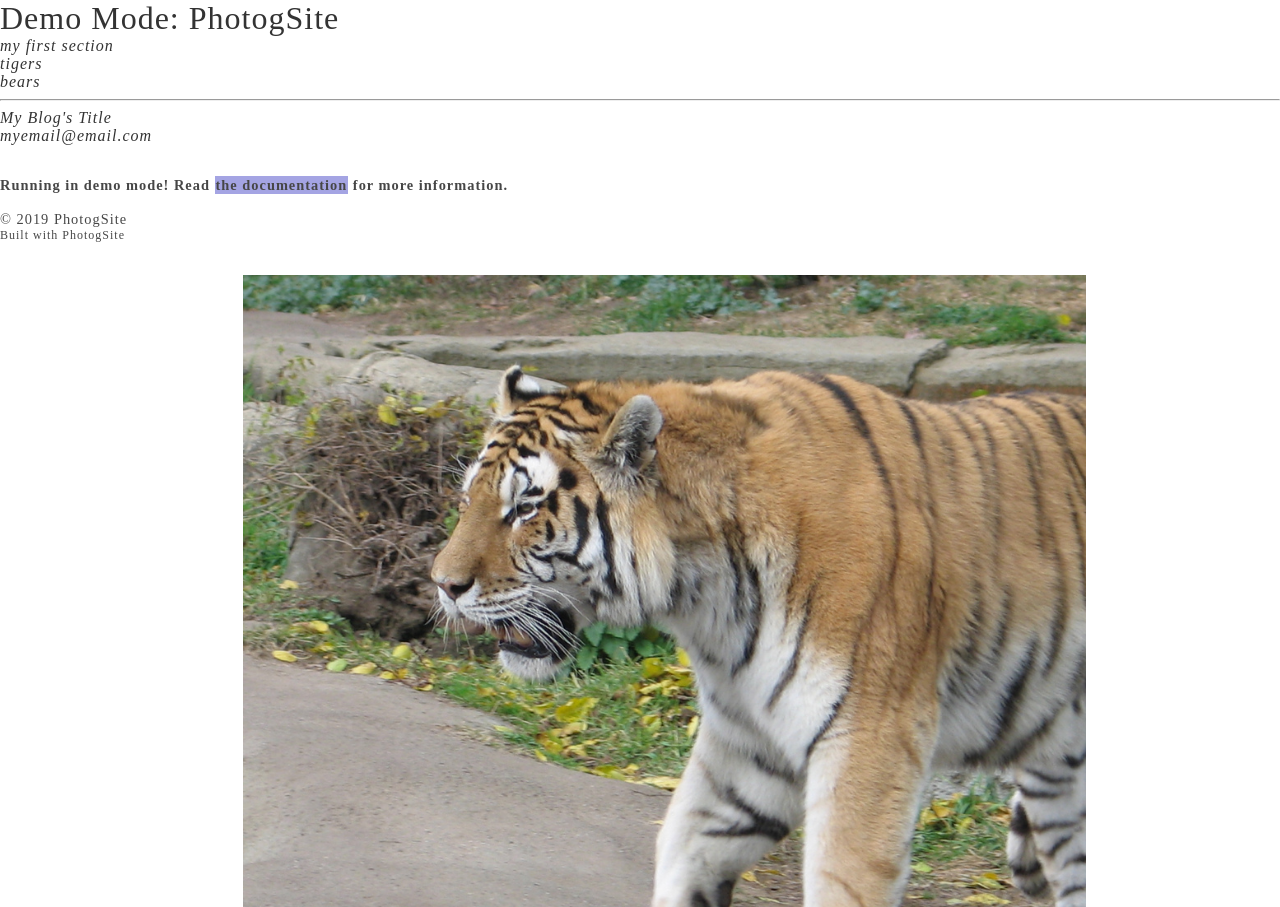
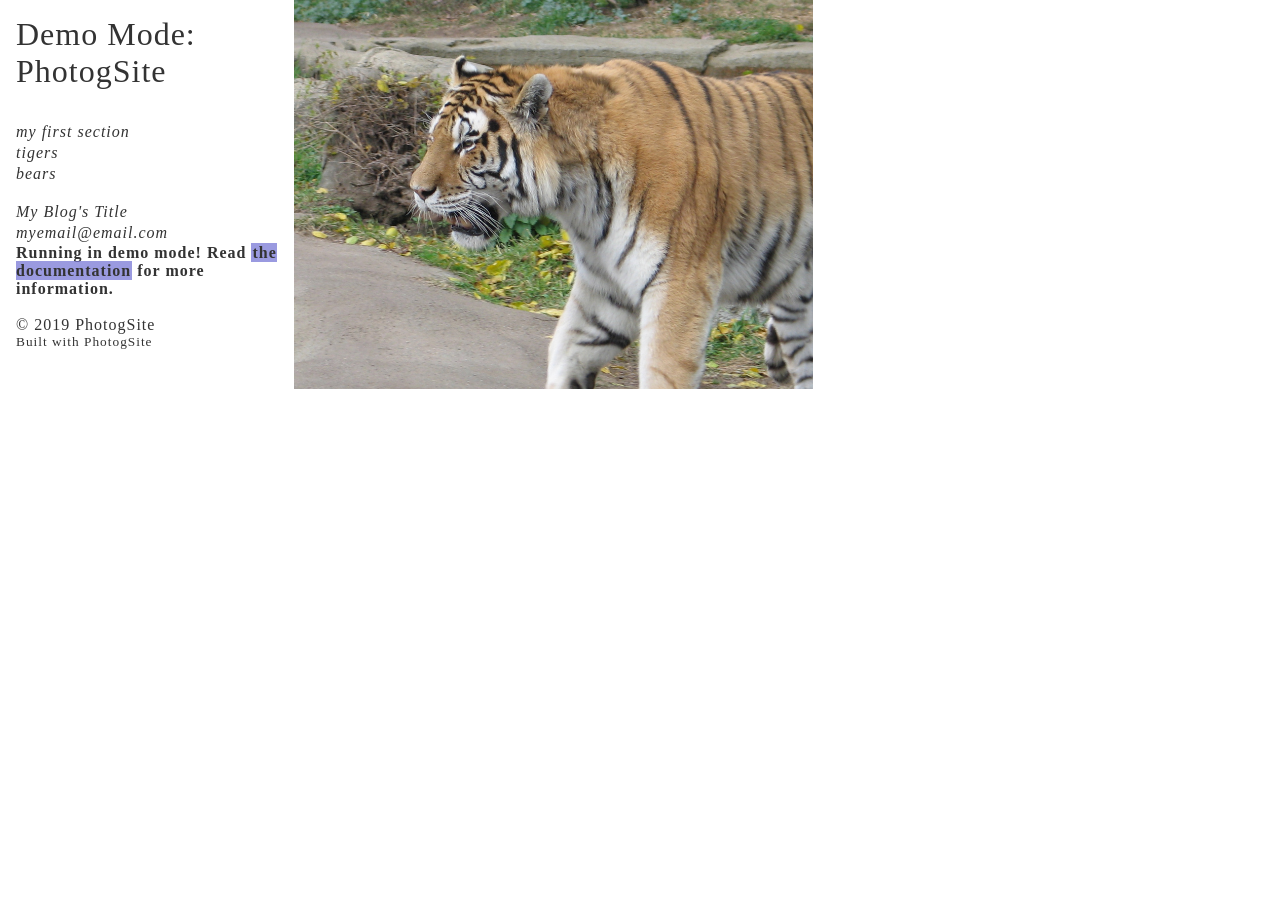
Before and after one commit to jonathanbell/photogsite, a PHP site: the page made by index.php in a window 1280 px wide. After the commit the page ends 389 px from the top, so only its background shows below. Run offline with PHP 8.4, Linux system fonts and the light colour scheme.

Commit message:
Revert file that should not have been reverted

```diff
--- a/css/main.css
+++ b/css/main.css
@@ -5,31 +5,63 @@
 :root {
   --main-bg-color: white;
   --main-font-color: #333;
-  --wide-nav-width: 27%;
-  --narrow-nav-width: 19%;
-  --extra-narrow-nav-width: 17%;
+  --wide-nav-width: 29.5%;
+  --narrow-nav-width: 23%;
+  --extra-narrow-nav-width: 15%;
 }
 
 /* =============================================================================
-  BASIC STUFF
+  RESET
 ============================================================================= */
 
-html,
-body {
-  background-color: white;
+html {
+  box-sizing: border-box;
+  /* https://developer.mozilla.org/en-US/docs/Web/CSS/text-size-adjust */
+  -moz-text-size-adjust: 100%;
+  -ms-text-size-adjust: 100%;
+  -webkit-text-size-adjust: 100%;
+  font-family: serif;
   background-color: var(--main-bg-color);
-  color: #222;
   color: var(--main-font-color);
 }
 
-/* Remove the gap between images and the bottom of their containers: h5bp.com/i/440 */
+*,
+*:before,
+*:after {
+  box-sizing: inherit;
+}
+
+body {
+  /*
+    Make text look good.
+    Note: This could be processor intensive on smaller machines.
+  */
+  -webkit-font-smoothing: antialiased;
+  -moz-osx-font-smoothing: grayscale;
+  text-rendering: optimizeLegibility;
+  margin: 0;
+}
+
+audio,
+video,
+img,
+iframe {
+  max-width: 100%;
+}
+
+/*
+  Remove the gap between images and the bottom of their containers.
+  See: h5bp.com/i/440
+*/
 img {
   vertical-align: middle;
 }
 
-a, a:hover, a:active, a:visited {
+a,
+a:hover,
+a:active,
+a:visited {
   text-decoration: none;
-  color: #222;
   color: var(--main-font-color);
 }
 a:hover {
@@ -40,19 +72,34 @@ small {
   display: block;
 }
 
+hr {
+  border: 1px solid var(--main-bg-color);
+  margin: 0.5rem 0;
+}
+
 /* =============================================================================
   TYPE
 ============================================================================= */
 
 body {
-  font-family: serif;
   letter-spacing: 1px;
 }
 
-h1, h2, h3, h4, h5, h6 {
+h1,
+h2,
+h3,
+h4,
+h5,
+h6 {
   font-weight: normal;
 }
-  h1 a:hover, h2 a:hover, h3 a:hover, h4 a:hover, h5 a:hover, h6 a:hover {
+
+h1 a:hover,
+h2 a:hover,
+h3 a:hover,
+h4 a:hover,
+h5 a:hover,
+h6 a:hover {
   text-decoration: none;
 }
 
@@ -61,87 +108,62 @@ h1, h2, h3, h4, h5, h6 {
 ============================================================================= */
 
 .splash-image {
-  margin-bottom: 4rem;
-}
-
-.splash-image img {
-  max-width: 100%;
-  height: auto;
+  margin: 0 0 4rem 0;
+  max-width: 813px;
 }
 
 /* =============================================================================
-  MAIN NAV
+  HEADER
 ============================================================================= */
 
-.links-wrapper {
+.masthead {
   padding: 1rem;
+}
+
+.site-title {
+  margin: 0 0 2rem 0;
 }
 
 .main-nav {
   font-style: italic;
-}
-
-.main-site-title {
-  margin-bottom: 2rem;
-}
-
-.main-nav-list {
-  text-transform: capitalize;
   line-height: 1.3;
-}
-
-.contact.email {
-  text-transform: initial;
-}
-
-.site-logo {
-  max-width: 100px;
-  height: auto;
-  margin: 2rem 0;
 }
 
 /* =============================================================================
   PORTFOLIO CONTENT
 ============================================================================= */
 
-.image-item, .portfolio-image, .video-item, .portfolio-video {
-  width: 100%;
-}
-
-.contact-links {
-  margin-top: 1rem;
-  text-transform: capitalize;
-}
-
-.site-info {
-  margin: 2rem 0;
-  opacity: 0.9;
-  font-size: 0.9rem;
-}
-
-.intro-text {
-  display: inline-block;
-  padding: 0 1rem 1rem 1rem;
-  max-width: 100%;
-  white-space: initial;
-}
-
-.intro-text * {
-  margin: 0 0 1rem 0;
+article {
+  max-width: 120rem;
 }
 
 .caption {
-  display: block;
   text-align: center;
-  padding: 0.75% 0;
-  margin: 0;
+  padding: 1rem 0;
+}
+
+.intro-text,
+.splash-html {
+  padding: 1rem;
+}
+
+.intro-text p,
+.splash-html p {
+  padding: 0.5rem 0;
+}
+
+.splash-html a {
+  text-decoration: underline;
+}
+
+.splash-html a:hover {
+  color: #aaa;
 }
 
 /* =============================================================================
   HELPER CLASSES
 ============================================================================= */
 
-/* Hide only visually, but have it available for screenreaders: h5bp.com/v */
 .visuallyhidden {
   border: 0;
   clip: rect(0 0 0 0);
@@ -152,7 +174,11 @@ h1, h2, h3, h4, h5, h6 {
   position: absolute;
   width: 1px;
 }
-  /* Extends the .visuallyhidden class to allow the element to be focusable when navigated to via the keyboard: h5bp.com/p */
+
+/*
+  Extends the `.visuallyhidden` class to allow the element to be focusable when
+  navigated to via the keyboard: h5bp.com/p
+*/
 .visuallyhidden.focusable:active,
 .visuallyhidden.focusable:focus {
   clip: auto;
@@ -167,124 +193,69 @@ h1, h2, h3, h4, h5, h6 {
   MEDIA QUERIES
 ============================================================================= */
 
-@media only screen and (min-width: 55rem) {
+/* SMALL -------------------------------------------------------------------- */
 
-  .links-wrapper {
-    width: 19%;
+@media only screen and (min-width: 50rem) {
+  .masthead {
     width: var(--wide-nav-width);
-    background: rgba(255,255,255,0.697);
     position: fixed;
-    height: calc(100vh - 15px); /* Subtract 15/16px because: http://stackoverflow.com/questions/41367621/element-with-height-100vh-covers-horizontal-scrollbar */
+    height: 100vh;
   }
 
-  .site-logo {
-    margin: 1rem 0;
+  .splash-image,
+  .splash-html,
+  article {
+    padding-left: var(--wide-nav-width);
+  }
 }
 
-  .splash-image {
-    padding-left: 19%;
-    padding-left: var(--wide-nav-width);
-    margin: 0;
-  }
+/* MEDIUM ------------------------------------------------------------------- */
 
-  .splash-image img {
-    max-height: 79vh;
-    height: auto;
-    width: auto;
-  }
-
-  .main-content-list {
-    white-space: nowrap;
-    overflow-x: auto;
-    overflow-y: hidden;
-    height: 100vh;
-    max-height: 1211px; /* tweak me! */
-    padding-left: 19%;
-    padding-left: var(--wide-nav-width);
-  }
-
-  .main-content-list li {
-    display: inline-block;
-    width: auto;
-    vertical-align: bottom;
-  }
-
-  .main-content-list li, .main-content-list li .portfolio-image {
-    height: 100vh;
-    max-width: initial;
-  }
-
-  .image-item, .portfolio-image, .video-item, .portfolio-video {
-    width: auto;
-  }
-
-  .caption {
-    padding: 1rem 0;
-    top: -3.75rem;
-    background-color: white;
-    background-color: var(--main-bg-color);
-    position: relative;
-    font-size: 1rem;
-    height: 3rem;
-  }
-
-  .main-content-list li.intro-text {
-    max-width: 19%;
-    max-width: var(--wide-nav-width);
-    padding: 1rem;
-  }
-
-} /* @media only screen and (min-width: 55rem) */
-
-@media only screen and (min-width: 75rem) {
-
-  .links-wrapper {
-    width: 19%;
+@media only screen and (min-width: 60rem) {
+  .masthead {
     width: var(--narrow-nav-width);
   }
 
   .splash-image,
-  .main-content-list {
-    padding-left: 19%;
+  .splash-html,
+  article {
     padding-left: var(--narrow-nav-width);
   }
 
+  article {
+    display: grid;
+    grid-template-columns: repeat(2, 1fr);
+    grid-gap: 1rem;
+    grid-auto-flow: row dense;
+    align-items: center;
   }
 
+  .portfolio-image:nth-child(9n) {
+    grid-column: 1 / 3;
+  }
+
+  .portfolio-image:nth-child(11n),
+  .portfolio-image:last-of-type {
+    grid-column: 2 / -1;
+  }
+}
+
+/* LARGE -------------------------------------------------------------------- */
+
 @media only screen and (min-width: 90rem) {
-
-  .links-wrapper {
+  .masthead {
     width: var(--extra-narrow-nav-width);
   }
 
   .splash-image,
-  .main-content-list {
+  .splash-html,
+  article {
     padding-left: var(--extra-narrow-nav-width);
   }
 
-  .main-content-list li.intro-text {
-    max-width: 19%;
-    max-width: var(--narrow-nav-width);
+  article {
+    grid-template-columns: repeat(3, 1fr);
   }
-
-}
-
-@media only screen and (min-height: 85rem) {
-
-  .main-content-list li, .main-content-list li .portfolio-image {
-    height: 85rem;
-  }
-
-}
-
-/* =============================================================================
-  WEIRD SHIT
-============================================================================= */
-
-/* Reset the height of the nav bar on Safari v9+ desktop. */
-/* http://stackoverflow.com/a/25975282/1171790 */
-_::-webkit-:-webkit-full-screen:host:not(:root:root), .links-wrapper {
-  height: 100vh;
 }
 
 /* =============================================================================
@@ -292,32 +263,22 @@ _::-webkit-:-webkit-full-screen:host:not(:root:root), .links-wrapper {
 ============================================================================= */
 
 @media print {
-
   * {
     background: transparent !important;
-    color: #000 !important; /* Black prints faster: h5bp.com/s */
+    /* Black prints faster: h5bp.com/s */
+    color: #000 !important;
     box-shadow: none !important;
     text-shadow: none !important;
   }
 
-  img, video {
-    width: 90% !important;
+  img {
     max-width: 99999999px !important;
     page-break-inside: avoid;
     margin: 1rem auto;
     display: block;
   }
 
-  .main-nav-list {
-    margin-top: 1rem;
-  }
-
-  .site-logo {
-    display: none;
-  }
-
   @page {
     margin: 0.5cm;
   }
-
-} /* @media print */
+}
```
Lines whose indentation alone changed are shown as unchanged.
